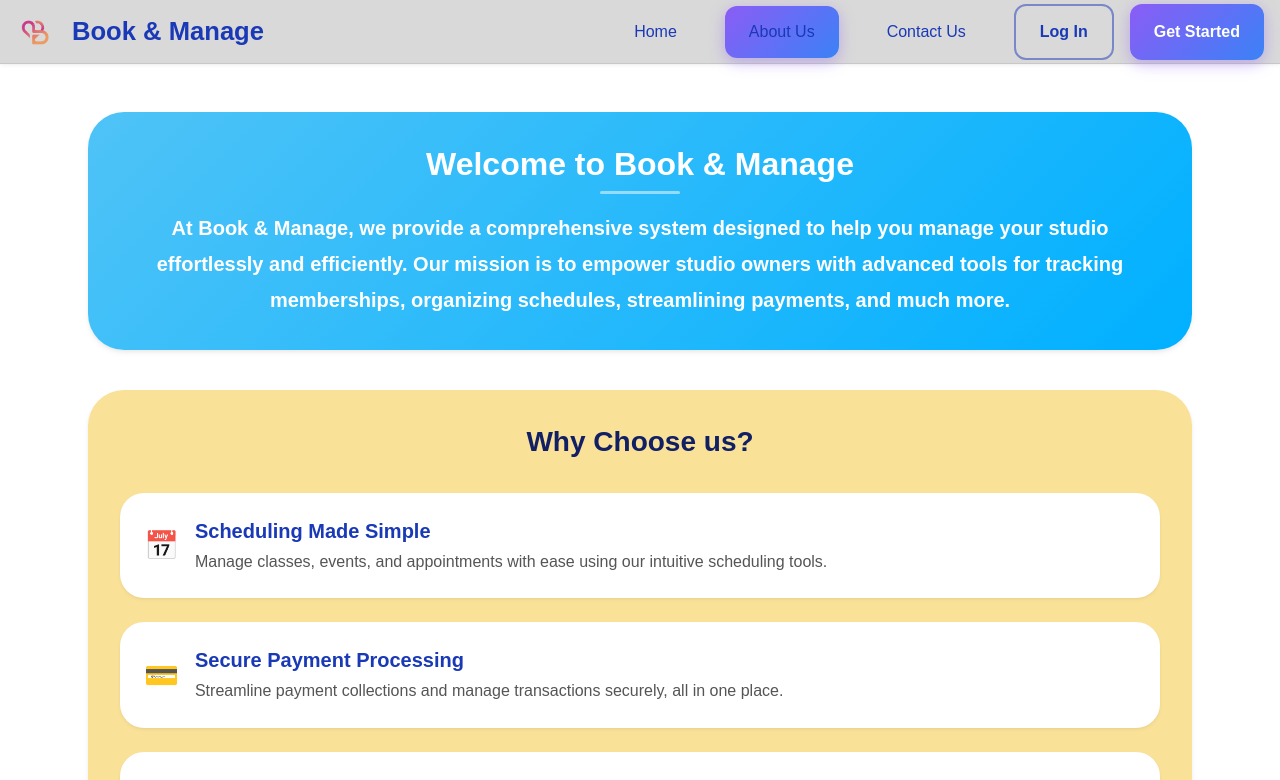
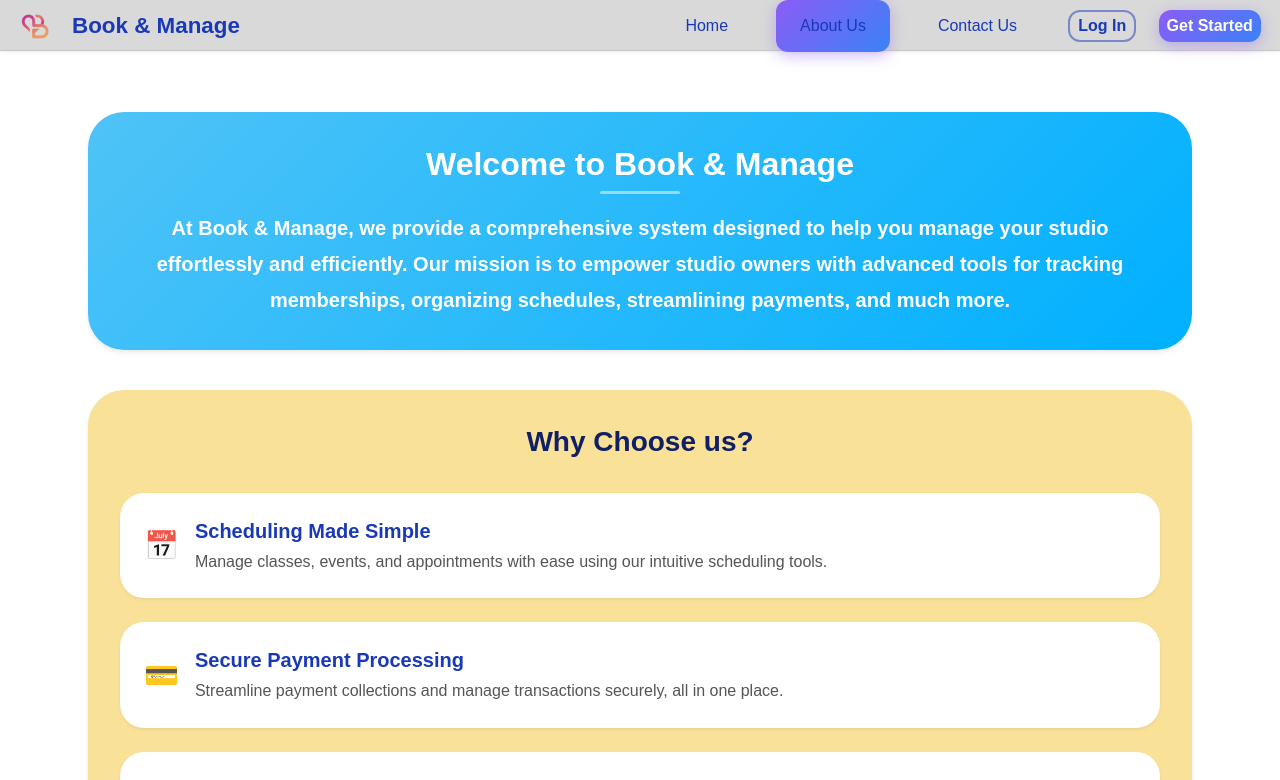
Before and after one commit to bnm15012/studio_frontend, a React (Vite) app: page /aboutus in a window 1280 px wide. Shown: the top 780 px of the page. Built offline with nearby package versions, Linux system fonts and the light colour scheme; no server answers.

Commit message:
navbar style fix

```diff
--- a/src/Components/Footer.jsx
+++ b/src/Components/Footer.jsx
@@ -346,6 +346,7 @@ const Footer = () => {
                   '&:hover': {
                     color: 'white',
                   },
+                  cursor: 'pointer',
                 }}
               >
                 {item}
--- a/src/Components/WidgetsOnPage.jsx
+++ b/src/Components/WidgetsOnPage.jsx
@@ -14,7 +14,7 @@ const WidgetsOnPage = ({
   return (
     <Box sx={{ backgroundColor: theme.palette.background.default }} height={"100vh"} >
       <Navbar position="static" />
-      <FlexBetween height={"calc(100vh - 4rem)"}>
+      <FlexBetween height={"calc(100vh - 3.2rem)"}>
         <Sidebar
           sidebarOn={isSidebarShouldBeOn}
         />
--- a/src/NavigationComponets/Navbar/MenuItems.jsx
+++ b/src/NavigationComponets/Navbar/MenuItems.jsx
@@ -127,6 +127,8 @@ const MenuItems = () => {
             variant="outlined"
             sx={{
               textWrap: "nowrap",
+              m: "0.2rem",
+              padding: "0 0.5rem !important",
             }}
             color="primary"
             fullWidth={!isNonMobileScreens}
@@ -137,6 +139,8 @@ const MenuItems = () => {
           <Button
             variant="contained"
             color="primary" sx={{
+              m: "0.2rem",
+              padding: "0 0.5rem !important",
               textWrap: "nowrap",
             }}
             fullWidth={!isNonMobileScreens}
--- a/src/NavigationComponets/Navbar/Navbar.jsx
+++ b/src/NavigationComponets/Navbar/Navbar.jsx
@@ -35,7 +35,7 @@ export const Navbar = ({ position = "fixed" }) => {
       <AppBar
         position={position}
         sx={{
-          height: "4rem",
+          height: "3.2rem",
           boxShadow: theme.shadows[2],
           backgroundColor: isScrolled ? theme.palette.background.default : theme.palette.background.alt,
           backdropFilter: 'blur(50px)',
@@ -47,7 +47,7 @@ export const Navbar = ({ position = "fixed" }) => {
           {/* Logo */}
           <Box sx={{ display: 'flex', alignItems: 'center', gap: 2 }}>
             <ImageComponent size={"5vh"} image={"/logo.png"} isCircular={false} />
-            <Typography fontSize={"1.6rem"} component="div" sx={{ fontWeight: 'bold' }} color="primary">
+            <Typography fontSize={"1.4rem"} component="div" sx={{ fontWeight: 'bold' }} color="primary">
               Book & Manage
             </Typography>
           </Box>
--- a/src/NavigationComponets/Navbar/UserProfileDropDown.jsx
+++ b/src/NavigationComponets/Navbar/UserProfileDropDown.jsx
@@ -26,7 +26,6 @@ const UserProfileDropdown = ({ user, handleLogout }) => {
     <FlexBetween
       height={"100%"}
       alignItems={"center"}
-      p={1}
     >
       <Button onClick={handleClick}>
         <FlexBetween alignItems={"center"}>
```
